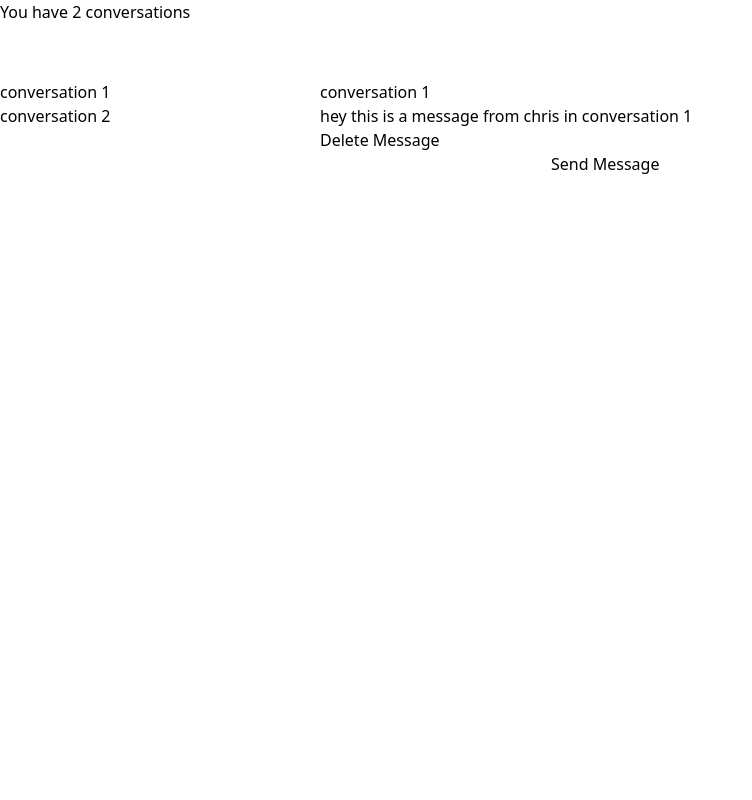
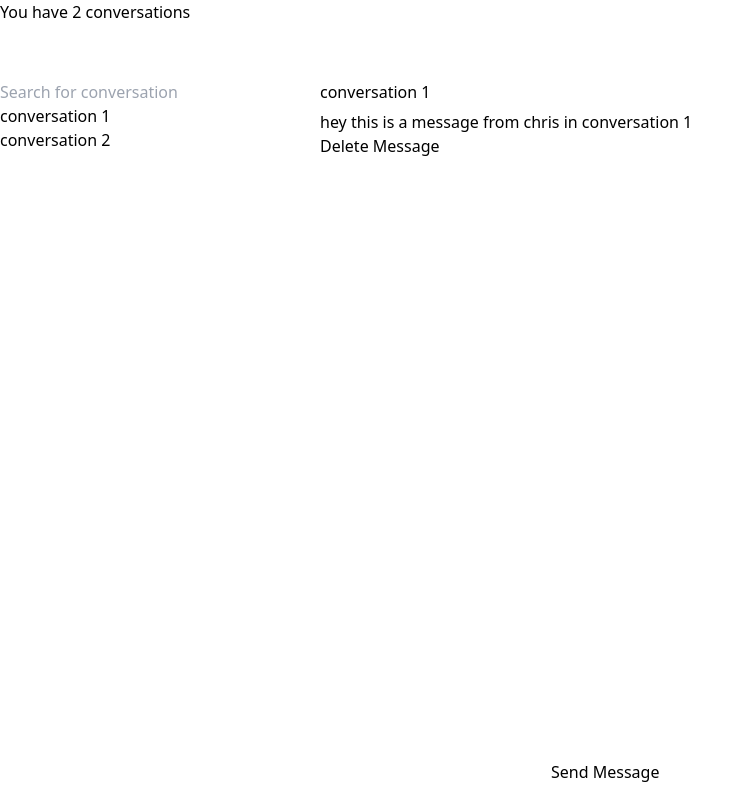
Before and after one commit to LyaLera/messenger-web-client, a React (Vite) app: page /conversations/1 in a window 1280 px wide. Shown: the whole page, without its empty margins (0-752 px from the left). Built offline with nearby package versions, Linux system fonts and the light colour scheme.

Commit message:
Add search by cinversation name, fix send message input in the bottom of the page, install nanoid

```diff
--- a/package.json
+++ b/package.json
@@ -10,6 +10,7 @@
     "preview": "vite preview"
   },
   "dependencies": {
+    "nanoid": "^5.0.4",
     "react": "^18.2.0",
     "react-dom": "^18.2.0",
     "react-router-dom": "^6.20.0"
--- a/src/App.tsx
+++ b/src/App.tsx
@@ -8,12 +8,7 @@ function App() {
   return (
     <Routes>
       <Route path="/" element={<Login />}/>
-        {/* <div className="w-screen h-screen bg-slate-200 max-h-screen flex flex-col"> */}
-        <Route path="/conversations/:id?" element={[<Navbar/>, <Conversation />]}/>
-        {/* <Route path="/conversations/:id?" element={<ConversationDetail/>}/> */}
-        {/* <div className="flex"> */}
-        {/* </div>
-      </div> */}
+      <Route path="/conversations/:id?" element={[<Navbar/>, <Conversation />]}/>
     </Routes>
   )
 }
--- a/src/components/ConversationDetail.tsx
+++ b/src/components/ConversationDetail.tsx
@@ -5,18 +5,18 @@ import ConversationInputForm from "./ConversationInputForm";
 export default function ConversationDetail() {
   const { currentConversation, deleteMessage } = useContext(ConversationContext);
   return (
-    <div className="bg-blue-300">
+    <div className="bg-blue-300 p-2 message-container">
       {currentConversation ? (
         <>
         <div>{currentConversation.name}</div>
-        {currentConversation.messages?.sort((a,b) => a.createdAt > b. createdAt ? 1: -1).map((m) => {
+        <div>{currentConversation.messages?.sort((a,b) => a.createdAt > b. createdAt ? 1: -1).map((m) => {
           return (
           <div key={m.id}>
           <p>{m.body}</p>
           <button className="my-2 border border-red-500 bg-red-400" onClick={() => {deleteMessage(m.id)}}>Delete Message</button>
           </div>
           )
-        })}
+        })}</div>
         <ConversationInputForm />
         </>
       ) : (
--- a/src/components/ConversationInputForm.tsx
+++ b/src/components/ConversationInputForm.tsx
@@ -14,7 +14,7 @@ export default function ConversationInputForm() {
     addMessage(message);
     setMessage("");
   }
-
+  console.log(message)
   return (
     <form onSubmit={handleSubmit}>
       <input
@@ -23,7 +23,7 @@ export default function ConversationInputForm() {
         value={message}
         onChange={handleChange}
       />
-      <button type="submit">Send Message</button>
+      <button className="pl-1" type="submit">Send Message</button>
     </form>
   );
 }
--- a/src/components/ConversationList.tsx
+++ b/src/components/ConversationList.tsx
@@ -1,20 +1,44 @@
-import { useContext } from "react"
-import { ConversationContext } from "../contexts/ConversationContext"
+import { useContext, useState } from "react";
+import { ConversationContext } from "../contexts/ConversationContext";
 
 export default function ConversationList() {
-    const { conversations, setSelectedConversationId, selectedConversationId } = useContext(ConversationContext)
+  const { conversations, setSelectedConversationId, selectedConversationId } =
+    useContext(ConversationContext);
+  const [search, setSearch] = useState("")
+
+  const filteredConversation = conversations.filter((conversation) =>
+  conversation.name.toLowerCase().includes(search))
+
+  const conversationsToDisplay = search ? filteredConversation : conversations
+
   return (
     <div className=" bg-orange-300">
-        {conversations.map((conversation) => (
+        <input type="text"
+        className="m-4 p-1"
+        placeholder="Search for conversation"
+        value={search}
+        onChange={(e) => setSearch(e.target.value.toLowerCase())}/>
+        <div>
+        {!filteredConversation.length && (
+        <div>There are no such conversations</div>
+      )}
+        {conversationsToDisplay.map((conversation) => (
           <div
             key={conversation.id}
             onClick={() => {
-                    history.pushState(null, "", "/conversations/" + conversation.id)
-                    setSelectedConversationId(conversation.id)}}
-                className={conversation.id === selectedConversationId ? "bg-orange-500 p-2" : "bg-orange-300 p-2" }>
+              history.pushState(null, "", "/conversations/" + conversation.id);
+              setSelectedConversationId(conversation.id);
+            }}
+            className={
+              conversation.id === selectedConversationId
+                ? "bg-orange-500 p-2"
+                : "bg-orange-300 p-2"
+            }
+          >
             {conversation.name}
           </div>
       ))}
     </div>
-    )
+    </div>
+  );
 }
--- a/src/contexts/ConversationContext.tsx
+++ b/src/contexts/ConversationContext.tsx
@@ -1,4 +1,5 @@
 import { createContext, useState, useEffect, ReactNode } from "react";
+import  { nanoid }  from 'nanoid'
 
 interface MessageI {
   id: string;
@@ -47,7 +48,7 @@ export default function ConversationContextProvider({
       name: "conversation 1",
       messages: [
         {
-          id: "000",
+          id: nanoid(),
           body: "hey this is a message from chris in conversation 1",
           createdAt: new Date(),
           authorId: "5",
@@ -60,7 +61,7 @@ export default function ConversationContextProvider({
       name: "conversation 2",
       messages: [
         {
-          id: "001",
+          id: nanoid(),
           body: "hey this is a message from chris in conversation 2",
           createdAt: new Date(),
           authorId: "5",
@@ -106,7 +107,7 @@ export default function ConversationContextProvider({
 
   function addMessage(body: string) {
     let newMessage: MessageI = {
-      id: "002",
+      id: nanoid(),
       body: body,
       createdAt: new Date(),
       authorId: "author1",
--- a/src/index.css
+++ b/src/index.css
@@ -4,11 +4,16 @@
 
 #root {
     display: grid;
-    grid-template-rows: 10% auto;
-    height: 100vh;
+    grid-template-rows: 80px auto;
+    min-height: 100vh;
 }
 
 .conversation-container {
     display: grid;
     grid-template-columns: 1fr 3fr;
 }
+
+.message-container {
+    display: grid;
+    grid-template-rows: 30px auto 40px;
+}
```
Also changed, not shown: 1 other file (tests, documents, lock files or other folders). Lines whose indentation alone changed are shown as unchanged.
